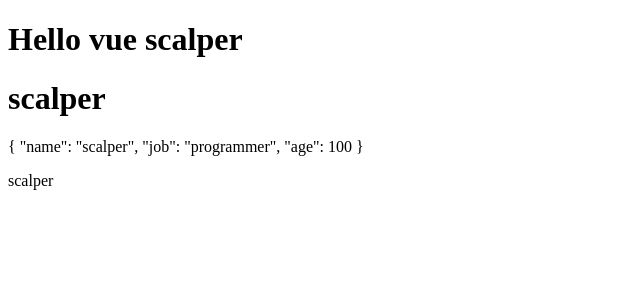
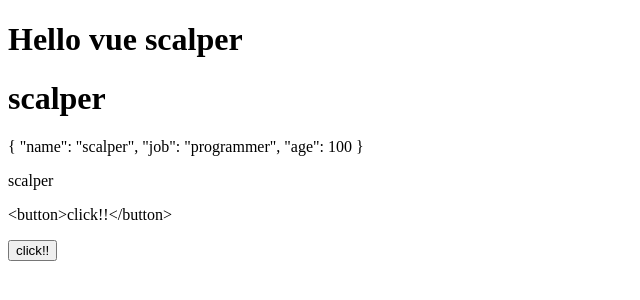
Before and after one commit to dkdiek/Vue3_Class_Practice2, a Vue app: page / in a window 1280 px wide. Shown: the top 300 px of the page, without its empty margins (0-640 px from the left). Built offline with nearby package versions, Linux system fonts and the light colour scheme.

Commit message:
Data 바인딩

```diff
--- a/src/App.vue
+++ b/src/App.vue
@@ -1,10 +1,18 @@
 <template>
+  <!--mustache로 바인딩-->
   <h1>Hello vue {{ username }}</h1>
+  <!--v-text로 바인딩 태그 안에 내용 없어야 한다-->
   <h1 v-text="username"></h1>
+
   <!-- Object 형태로 출력 -->
   <p>{{ user }}</p>
   <!-- Object에서 name꺼내서 출력 -->
   <p>{{ user.name }}</p>
+
+  <!--태그 적용안되고 그대로 노출-->
+  <p>{{ button }}</p>
+  <!--태그 적용되고 노출-->
+  <p v-html="button"></p>
 </template>
 
 <script>
@@ -19,6 +27,7 @@ export default {
         job: "programmer",
         age: 100,
       },
+      button: "<button>click!!</button>",
     };
   },
 };
```
